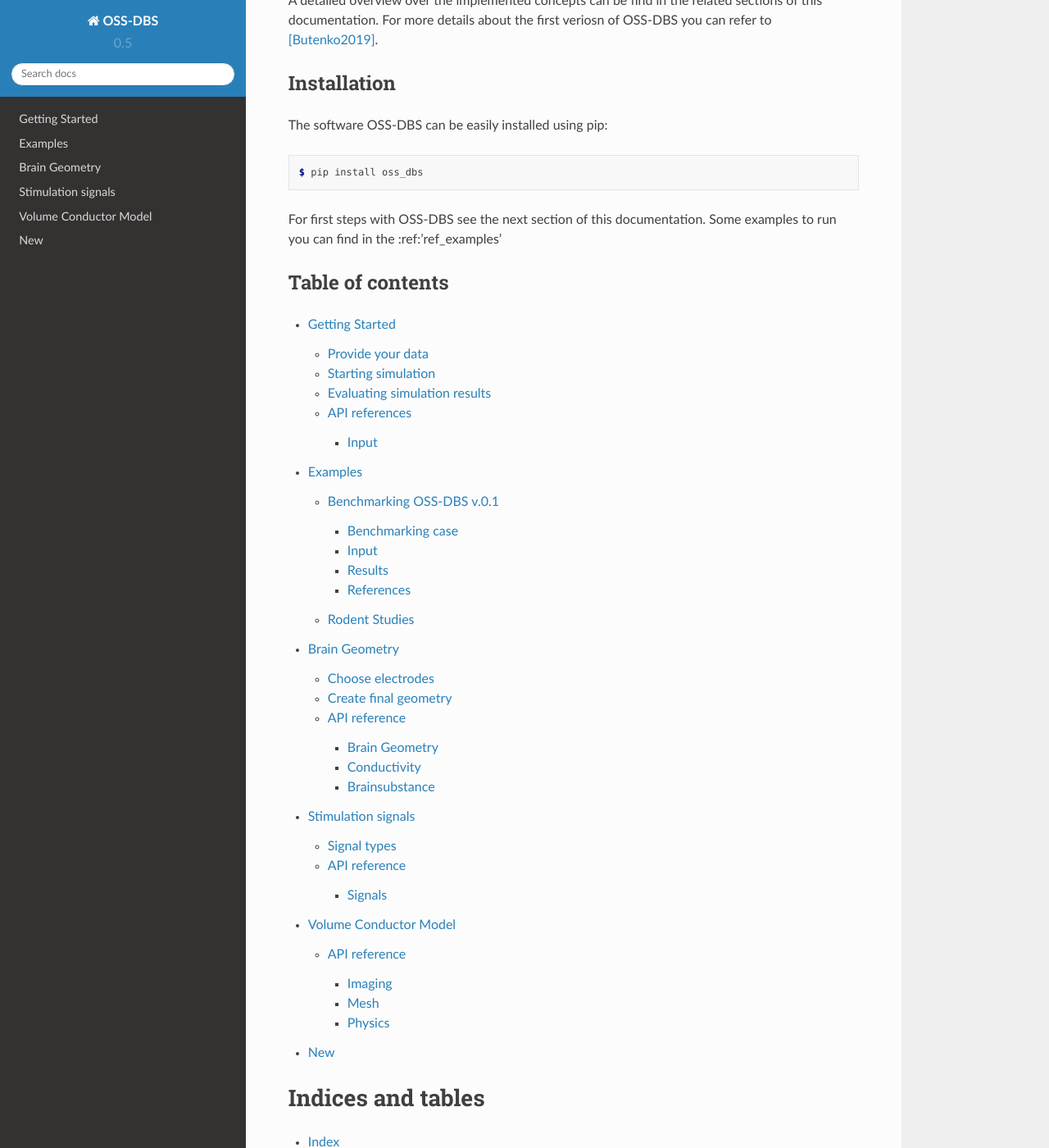
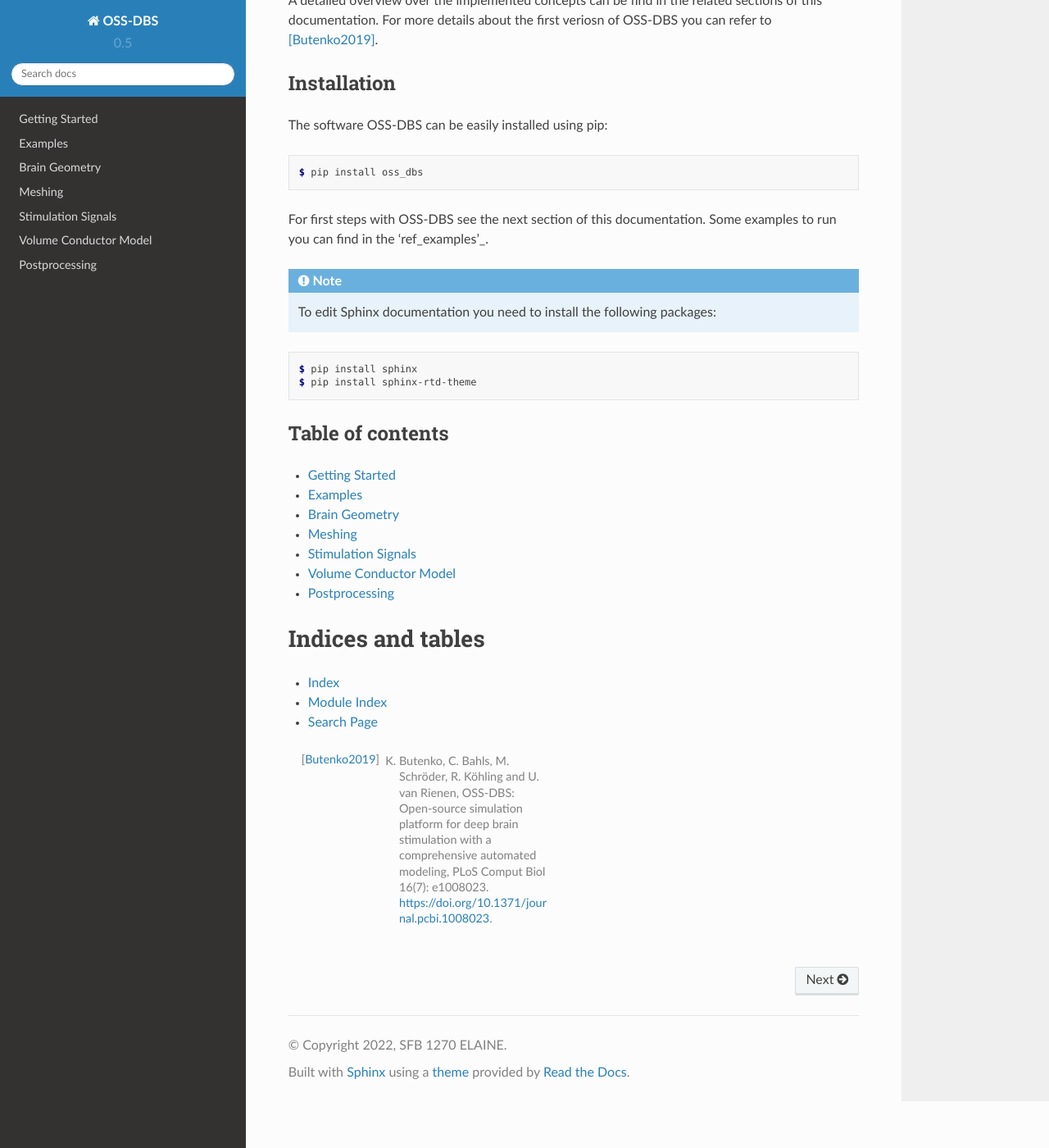
Before and after one commit to SFB-ELAINE/OSS-DBSv2, a Sphinx documentation site: the page built from docs/index.rst, in a window 1280 px wide and 1400 px high, scrolled down 712 px. Shown: the whole window at 82% size. Built offline with Sphinx 7.4.7 and the Read the Docs theme 2.0.0, drawn with Linux system fonts in a browser that asks for light colours.

Commit message:
small updates
Former-commit-id: 60f0287949edb00df64555bafb68cd9f314ce80f

```diff
--- a/docs/examples.rst
+++ b/docs/examples.rst
@@ -7,7 +7,7 @@ Here you can find a list of differnt cases you can simulate with the software.
 You can find all the data need to run these studies in the examples folder in the OSS-DBS repository.
 
 .. toctree::
-   :maxdepth: 3
+   :maxdepth: 1
 
    example_benchmark
    example_rat
--- a/docs/index.rst
+++ b/docs/index.rst
@@ -41,20 +41,29 @@ The software OSS-DBS can be easily installed using pip:
     $ pip install oss_dbs
 
 For first steps with OSS-DBS see the next section of this documentation.
-Some examples to run you can find in the :ref:'ref_examples'
+Some examples to run you can find in the 'ref_examples'_.
+
+.. note::
+   To edit Sphinx documentation you need to install the following packages:
+
+.. code-block:: console
+
+   $ pip install sphinx
+   $ pip install sphinx-rtd-theme
 
 =================
 Table of contents
 =================
 .. toctree::
-   :maxdepth: 3
+   :maxdepth: 1
 
    start
    examples
    brain_geometry
+   meshing
    signals
    volume_conductor_model
-   new
+   postprocessing
 
 
 Indices and tables
--- a/docs/new.rst
+++ b/docs/postprocessing.rst
@@ -1,5 +1,5 @@
-New
-====
+Postprocessing
+===============
 
 .. note::
     Page under construction
--- a/docs/signals.rst
+++ b/docs/signals.rst
@@ -1,4 +1,4 @@
-Stimulation signals
+Stimulation Signals
 ====================
 
 .. note::
```
Also changed, not shown: docs/meshing.rst (added, +18 -0 lines).
